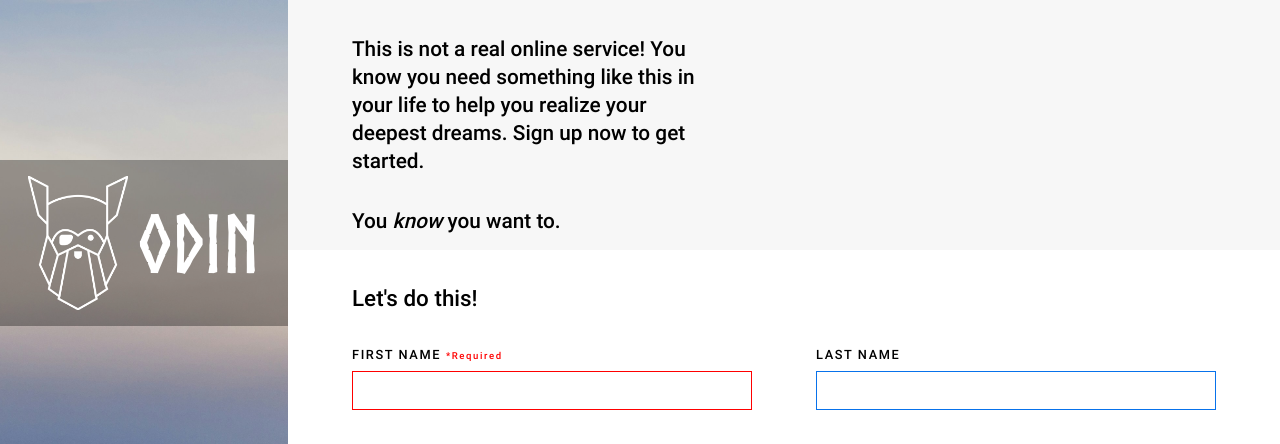
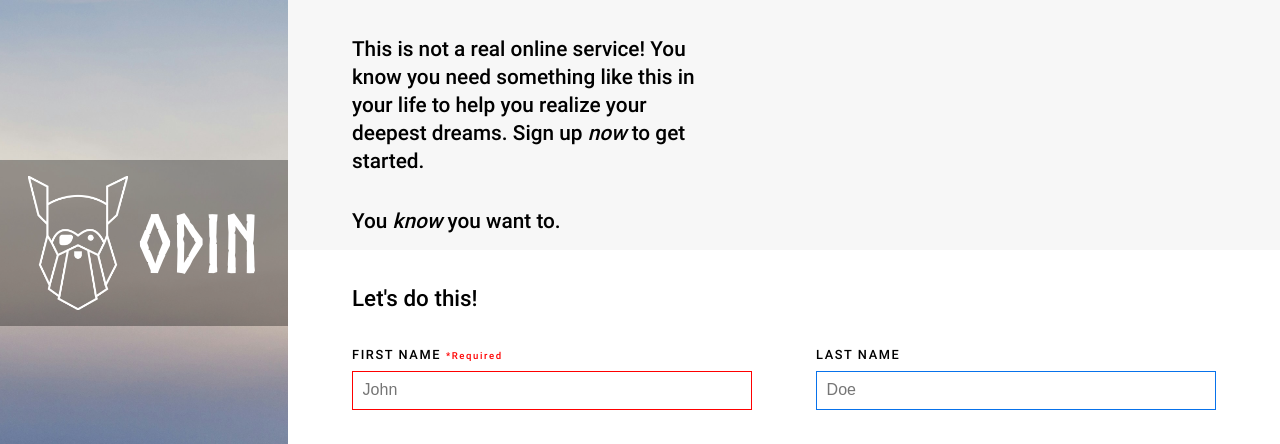
Before and after one commit to tuhindas56/top-sign-up-form, a plain HTML site: page index.html in a window 1280 px wide. Shown: the top 444 px of the page. Drawn offline with Linux system fonts and the light colour scheme.

Commit message:
Add placeholders

```diff
--- a/index.html
+++ b/index.html
@@ -26,8 +26,8 @@
     <main class="flex flex-col">
       <p>
         This is not a real online service! You know you need something like this
-        in your life to help you realize your deepest dreams. Sign up now to get
-        started.
+        in your life to help you realize your deepest dreams. Sign up
+        <span>now</span> to get started.
       </p>
       <p>You <span>know</span> you want to.</p>
       <form action="#" method="post" class="flex flex-col">
@@ -35,11 +35,11 @@
         <div class="form-row flex">
           <div class="flex flex-col">
             <label for="firstName">FIRST NAME <span>*Required</span></label>
-            <input type="text" id="firstName" required />
+            <input type="text" id="firstName" placeholder="John" required />
           </div>
           <div class="flex flex-col">
             <label for="lastName">LAST NAME</label>
-            <input type="text" id="lastName" />
+            <input type="text" id="lastName" placeholder="Doe" />
           </div>
         </div>
         <div class="form-row flex">
--- a/styles.css
+++ b/styles.css
@@ -162,6 +162,7 @@ input:focus:invalid {
   outline: none;
   background-color: rgba(255, 0, 0, 0.089);
 }
+
 input:focus:valid {
   outline: none;
   background-color: rgba(8, 114, 235, 0.171);
```
